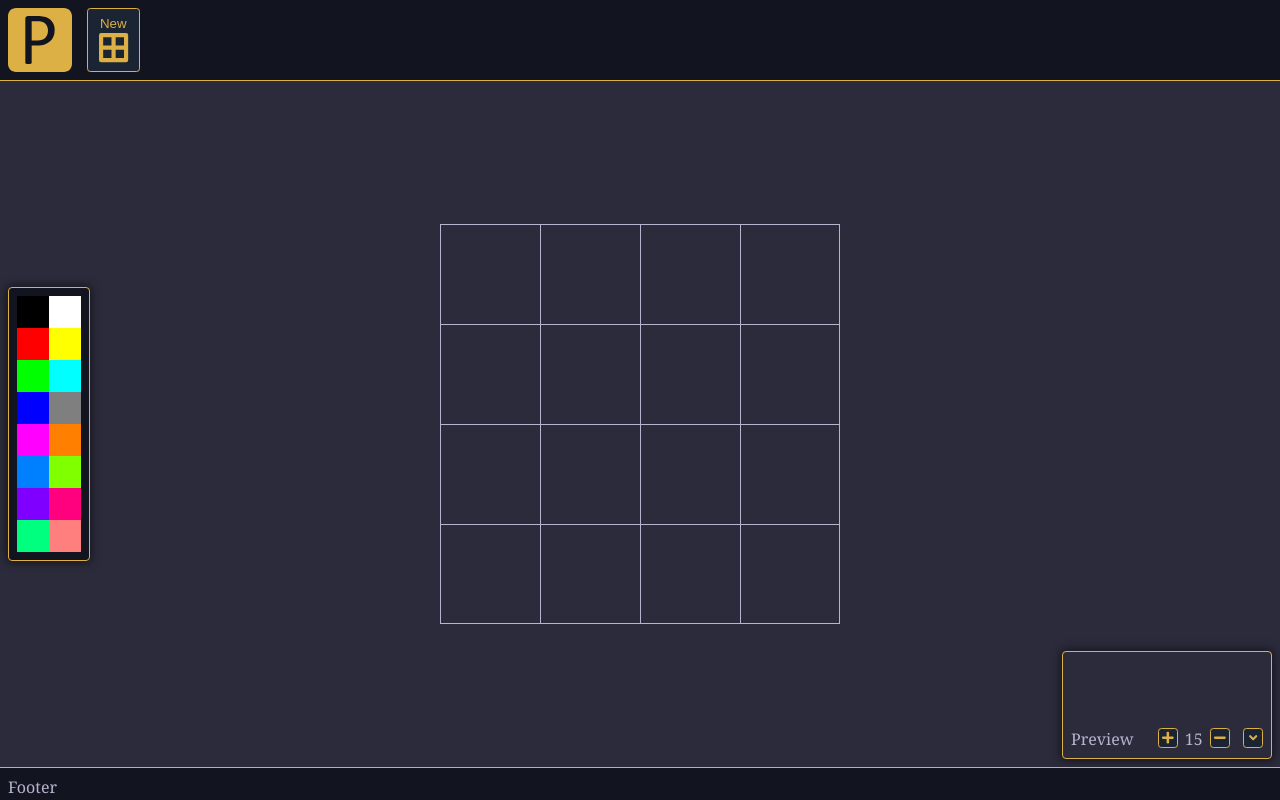
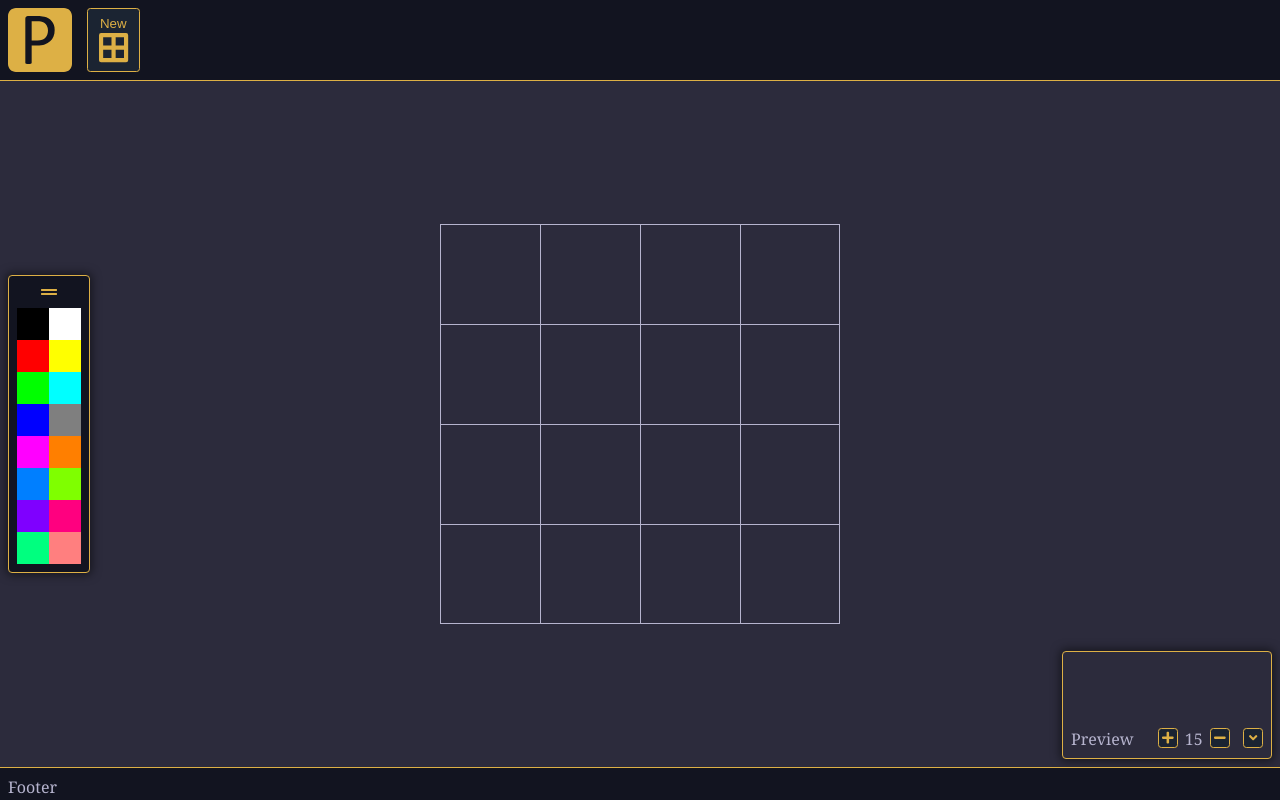
Before and after one commit to ropedy/picture-element-editor, a React (Vite) app: page / in a window 1280 px wide. Built offline with nearby package versions, Linux system fonts and the light colour scheme.

Commit message:
Made color palette movable

```diff
--- a/src/components/ColorPalette.js
+++ b/src/components/ColorPalette.js
@@ -1,14 +1,78 @@
-import React from 'react';
+import React, { useState, useEffect, useRef } from 'react';
 import { useSelector } from 'react-redux';
 
 import PaletteColor from './PaletteColor';
 
+import { FontAwesomeIcon } from '@fortawesome/react-fontawesome';
+import { faGripLines } from '@fortawesome/free-solid-svg-icons';
+
 import '../styles/ColorPalette.scss';
 
 const ColorPalette = () => {
+  const [ grabActive, _setGrabActive ] = useState(false);
+  const grabActiveRef = useRef(grabActive);
+  const setGrabActive = value => {
+    grabActiveRef.current = value;
+    _setGrabActive(value);
+  };
+
+  const [ offset, _setOffset ] = useState({ x: 0, y: 0 });
+  const offsetRef = useRef(offset);
+  const setOffset = value => {
+    offsetRef.current = value;
+    _setOffset(value);
+  };
+
   const colors = useSelector(({ palette }) => palette.palettes.find(p => p.id === palette.currentPalette).colors);
 
-  return <div id='color-palette'>
+  useEffect(() => {
+    document.addEventListener('mousemove', movePalette);
+    document.addEventListener('mouseup', grabEnd);
+
+    return () => {
+      document.removeEventListener('mousemove', movePalette);
+      document.removeEventListener('mouseup', grabEnd);
+    };
+  }, []);
+
+  const movePalette = evt => {
+    if (grabActiveRef.current) {
+      const { x, y } = offsetRef.current;
+
+      const main = document.querySelector('#picture-element-editor-main');
+      const palette = document.querySelector('#color-palette');
+      const mainRect = main.getBoundingClientRect();
+      const paletteRect = palette.getBoundingClientRect();
+
+      const topOOB = mainRect.y > (paletteRect.y + evt.movementY);
+      const bottomOOB = mainRect.y + mainRect.height < (paletteRect.y + paletteRect.height + evt.movementY);
+      const leftOOB = mainRect.x > (paletteRect.x + evt.movementX);
+      const rightOOB = mainRect.x + mainRect.width < (paletteRect.x + paletteRect.width + evt.movementX);
+      const OOB = topOOB || bottomOOB || leftOOB || rightOOB;
+
+      if (!OOB) {
+        setOffset({ x: x + evt.movementX, y: y + evt.movementY });
+      }
+    }
+  };
+
+  const grabStart = () => {
+    setGrabActive(true);
+  };
+
+  const grabEnd = () => {
+    setGrabActive(false);
+  };
+
+  const style = {
+    transform: `translate(${offset.x}px, calc(-50% + ${offset.y}px))`,
+    cursor: grabActive ?  'grabbing' : 'grab'
+  };
+
+  return <div id='color-palette' style={style}>
+    <div id='color-palette-handle' onMouseDown={grabStart} onDoubleClick={() => setOffset({ x: 0, y: 0 })}>
+      <FontAwesomeIcon className='icon' icon={faGripLines} />
+    </div>
     {colors.map(c => <PaletteColor key={c} color={c} />)}
   </div>;
 };
--- a/src/styles/ColorPalette.scss
+++ b/src/styles/ColorPalette.scss
@@ -16,4 +16,10 @@
   transform: translateY(-50%);
   width: 4em;
   line-height: 0;
+
+  #color-palette-handle {
+    color: $yellow;
+    height: 1.5em;
+    text-align: center;
+  }
 }
--- a/src/styles/Footer.scss
+++ b/src/styles/Footer.scss
@@ -3,7 +3,7 @@
 #picture-element-editor-footer {
   background-color: $darker;
   border-top: 1px solid $yellow;
-  z-index: 1;
+  z-index: 2;
 
   height: 1em;
   padding: .5em;
--- a/src/styles/Header.scss
+++ b/src/styles/Header.scss
@@ -7,7 +7,7 @@
   height: 4em;
   padding: .5em;
 
-  z-index: 1;
+  z-index: 2;
 
   button {
     width: 4em;
```
